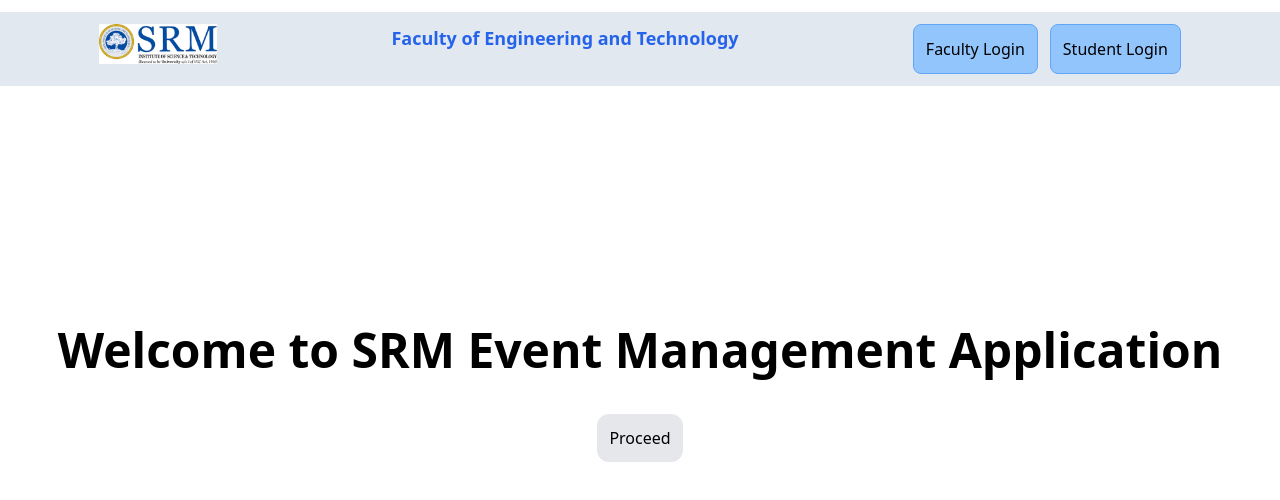
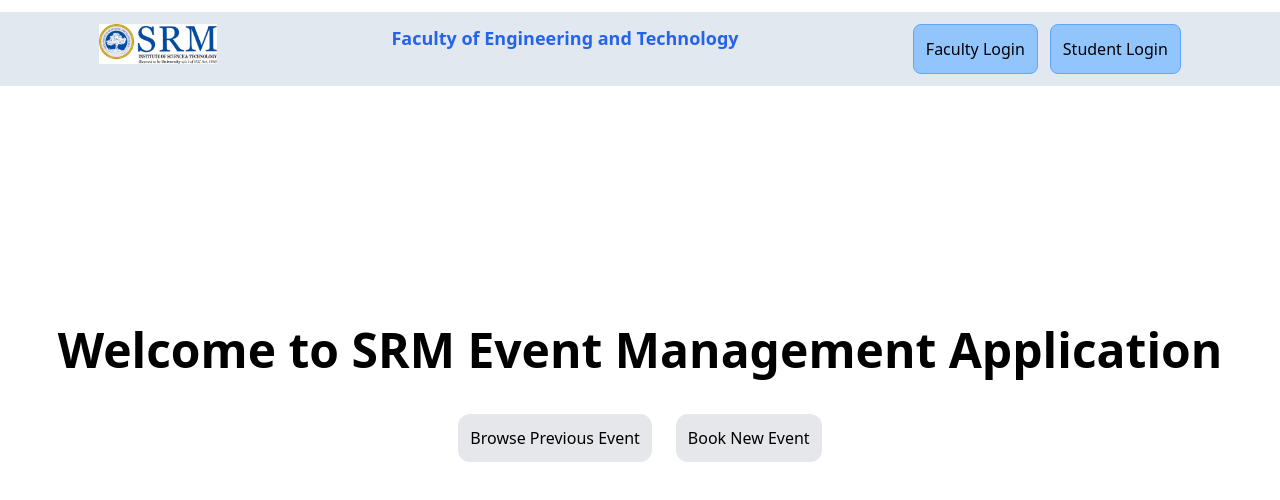
Before and after one commit to ayushh1804/sch_event_management, a React (Create React App) app: page / in a window 1280 px wide. Shown: the top 500 px of the page. Built offline with nearby package versions, Linux system fonts and the light colour scheme.

Commit message:
react qr

```diff
--- a/package.json
+++ b/package.json
@@ -8,6 +8,7 @@
     "@testing-library/user-event": "^13.5.0",
     "react": "^18.2.0",
     "react-dom": "^18.2.0",
+    "react-qr-code": "^2.0.11",
     "react-router": "^6.8.2",
     "react-router-dom": "^6.8.2",
     "react-scripts": "5.0.1",
--- a/src/App.js
+++ b/src/App.js
@@ -4,6 +4,11 @@ import Calendar from './components/Calendar';
 import Inputpage from './components/Inputpage';
 import Landing from './components/Landing';
 import Navbar from './components/Navbar';
+import Eventdetails from './components/Eventdetails';
+import NewEvent from './components/NewEvent';
+import PrevEvent from './components/PrevEvent';
+
+
 
 function App() {
   return (
@@ -17,6 +22,8 @@ function App() {
             <>
               <Navbar />
               <Landing />
+              <Eventdetails />
+
             </>
           }
         />
@@ -32,7 +39,7 @@ function App() {
           }
         />
         <Route
-          path="calendar"
+          path="/event/calendar"
           element={
             <>
               <Navbar />
--- a/src/components/Calendar.js
+++ b/src/components/Calendar.js
@@ -65,6 +65,7 @@ function Calendar() {
 
   return (
     <div className='mt-20 text-2xl font-normal '>
+        <p>Event Scheduler</p>
     <div className={styles.calendar}>
       <div className={styles.header}>
         <button className='border p-1' onClick={() => setSelectedDate(new Date())}>Today</button>
--- /dev/null
+++ b/src/components/Eventdetails.js
@@ -0,0 +1,14 @@
+import React from 'react'
+import { Link } from 'react-router-dom'
+const Eventdetails = () => {
+  return (
+    <div>
+      <div className='flex justify-center items-center'>
+      <Link to="/PrevEvents"> <button className='p-3 bg-gray-200 flex justify-center m-auto mt-10 rounded-xl hover:font-bold mr-3'>Browse Previous Event</button></Link>
+      <Link to="/NewEvents"> <button className='p-3 bg-gray-200 flex justify-center m-auto mt-10 rounded-xl hover:font-bold ml-3'>Book New Event</button></Link>
+      </div>
+    </div>
+  )
+}
+
+export default Eventdetails
--- a/src/components/Inputpage.js
+++ b/src/components/Inputpage.js
@@ -19,7 +19,7 @@ function Inputpage() {
   return (
     <div className=''>
         <p className='my-40 text-3xl font-semibold capitalize'>Please enter the event details</p>
-    <form onSubmit={handleSubmit}>
+    <form onSubmit={handleSubmit} autocomplete="off">
       <label className='text-lg'>
         Name of the Event
         <input type="text" name="name" value={formData.name} onChange={handleChange} className="border rounded-lg mx-3"/>
--- a/src/components/Landing.js
+++ b/src/components/Landing.js
@@ -8,7 +8,7 @@ const Landing = () => {
             <p className='text-5xl font-bold mt-60 items-center text-center'>Welcome to SRM Event Management Application</p>
 
 
-            <Link to="/event"> <button className='p-3 bg-gray-200 flex justify-center m-auto mt-10 rounded-xl hover:font-bold'>Proceed</button></Link>
+
         </div>
     )
 }
--- /dev/null
+++ b/src/components/NewEvent.js
@@ -0,0 +1,18 @@
+import React from 'react'
+import QRCode from 'react-qr-code'
+const NewEvent = () => {
+  return (
+    <div>
+
+<div>
+<div style={{ background: 'white', padding: '16px' }}>
+    <QRCode />
+</div>
+</div>
+
+
+    </div>
+  )
+}
+
+export default NewEvent
--- /dev/null
+++ b/src/components/PrevEvent.js
@@ -0,0 +1,13 @@
+import React from 'react'
+
+const PrevEvent = () => {
+  return (
+    <div>
+      <div>
+
+      </div>
+    </div>
+  )
+}
+
+export default PrevEvent
```
Also changed, not shown: 1 other file (tests, documents, lock files or other folders).
